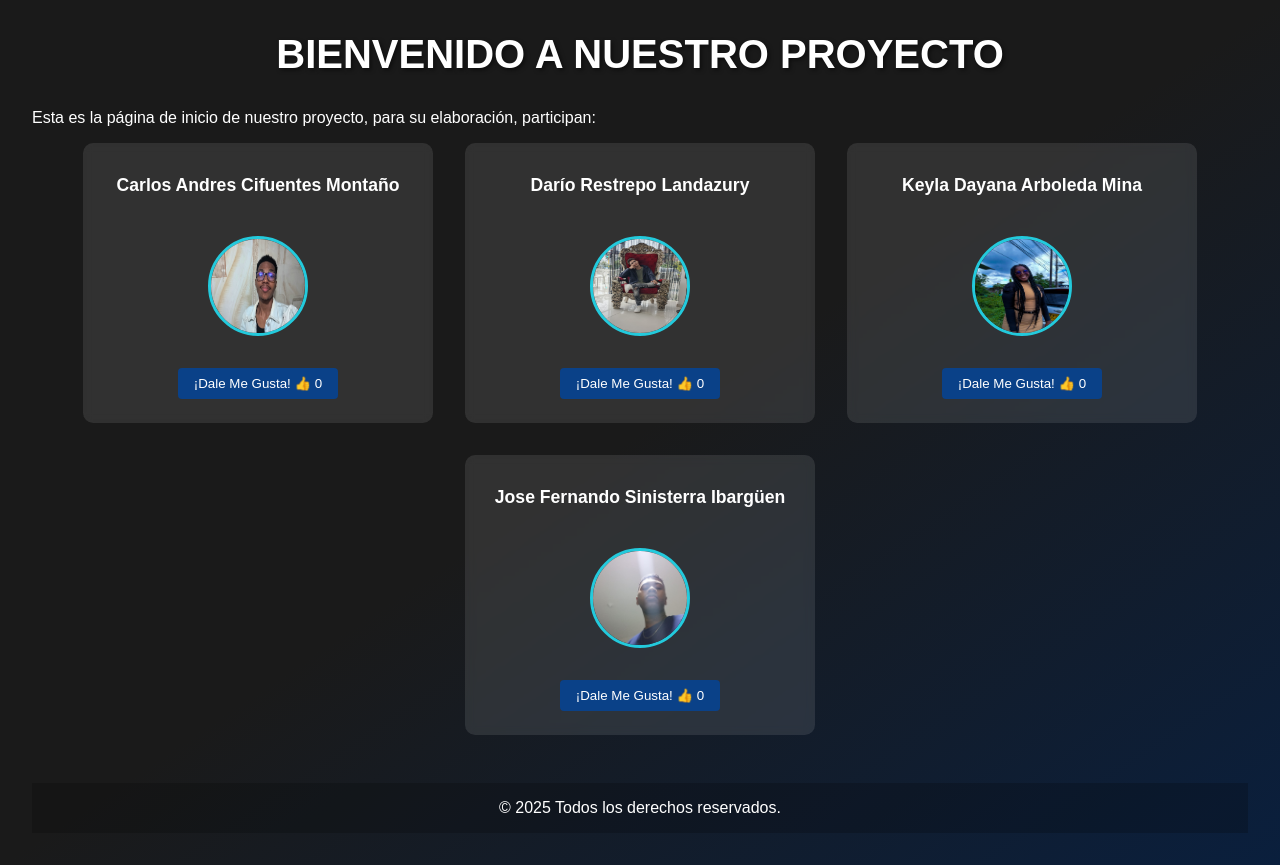
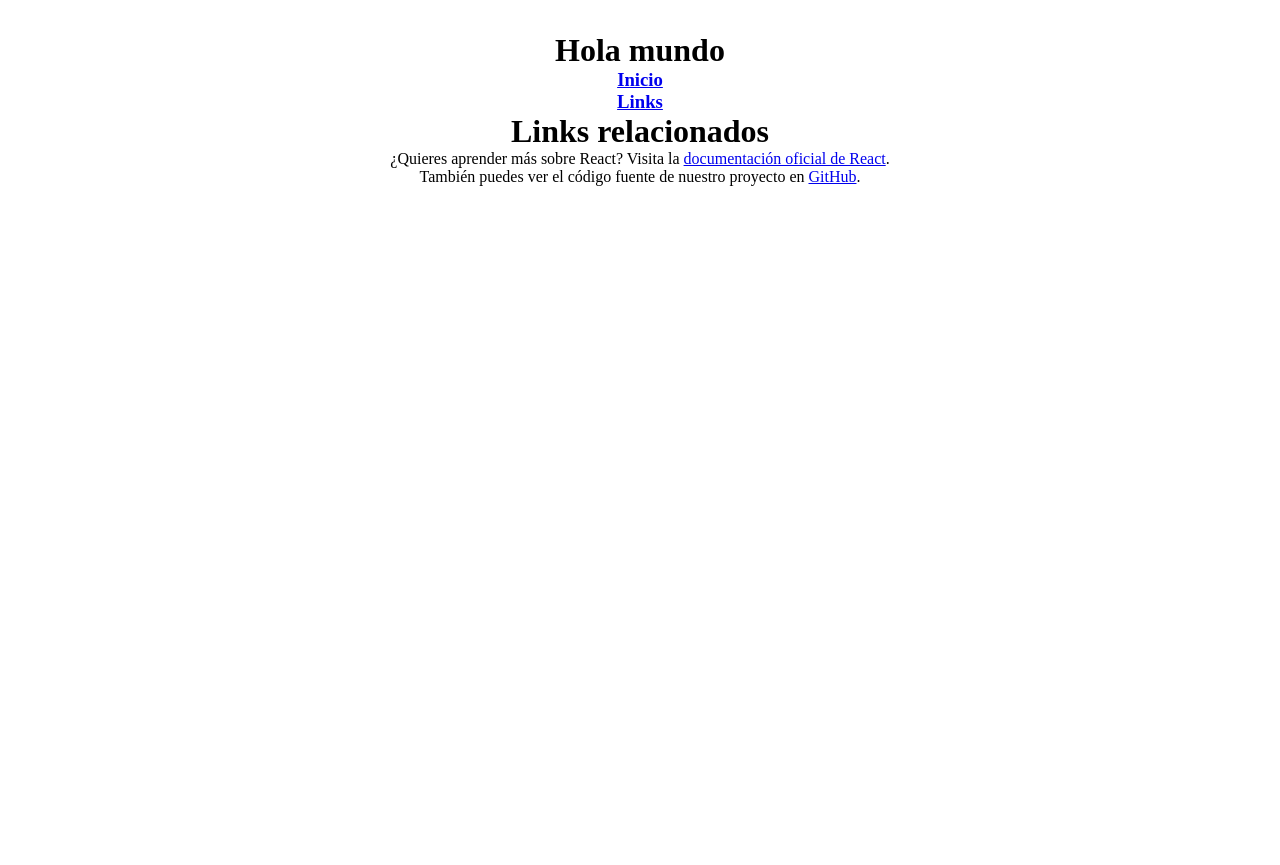
Before and after one commit to setneuficX8/Proyecto-Seminario-de-Actualizacion, a React (Vite) app: page /ruta in a window 1280 px wide. After the commit the page ends 800 px from the top, so only its background shows below. Built offline with nearby package versions, Linux system fonts and the light colour scheme.

Commit message:
Creacion del Routing inicial

```diff
--- a/src/App.jsx
+++ b/src/App.jsx
@@ -1,19 +1,28 @@
 import { useState } from 'react'
-import reactLogo from './assets/react.svg'
-import viteLogo from '/vite.svg'
+import { BrowserRouter, Routes, Route, Link } from 'react-router-dom'
+import Landing from './components/Landing.jsx'
+import Ruta from './components/Ruta.jsx'
 import './App.css'
 
 function App() {
   const [count, setCount] = useState(0)
 
   return (
-    <>
+    <BrowserRouter>
       <div className="App">
-
-        <h1>Hola mundo </h1>
-
+        <h1>Hola mundo</h1>
+        <nav >
+          <h3><Link to="/" >Inicio</Link></h3>
+          <h3><Link to="/ruta" >Links</Link></h3>
+        </nav>
+        <main>
+          <Routes>
+            <Route path="/" element={<Landing />} />
+            <Route path="/ruta" element={<Ruta />} />
+          </Routes>
+        </main>
       </div>
-    </>
+    </BrowserRouter>
   )
 }
 
--- /dev/null
+++ b/src/components/Ruta.jsx
@@ -0,0 +1,23 @@
+export default function Ruta() {
+  return (
+    <div>
+      <h1>Links relacionados</h1>
+      <p>
+        ¿Quieres aprender más sobre React? Visita la{' '}
+        <a href="https://react.dev/" target="_blank" rel="noopener noreferrer">
+          documentación oficial de React
+        </a>.
+      </p>
+      <p>
+        También puedes ver el código fuente de nuestro proyecto en{' '}
+        <a
+          href="https://github.com/setneuficX8/Proyecto-Seminario-de-Actualizacion/tree/main"
+          target="_blank"
+          rel="noopener noreferrer"
+        >
+          GitHub
+        </a>.
+      </p>
+    </div>
+  );
+}
--- a/src/main.jsx
+++ b/src/main.jsx
@@ -1,13 +1,13 @@
 import { StrictMode } from 'react'
 import { createRoot } from 'react-dom/client'
-import Landing from './components/Landing.jsx'
+import App from './App.jsx'
 import { Provider } from 'react-redux'
 import { store } from './store/store.js'
 
 createRoot(document.getElementById('root')).render(
   <StrictMode>
     <Provider store={store}>
-      <Landing/>
+      <App/>
     </Provider>
   </StrictMode>,
 )
```
Also changed, not shown: src/components/Button.jsx (line endings or trailing spaces).
